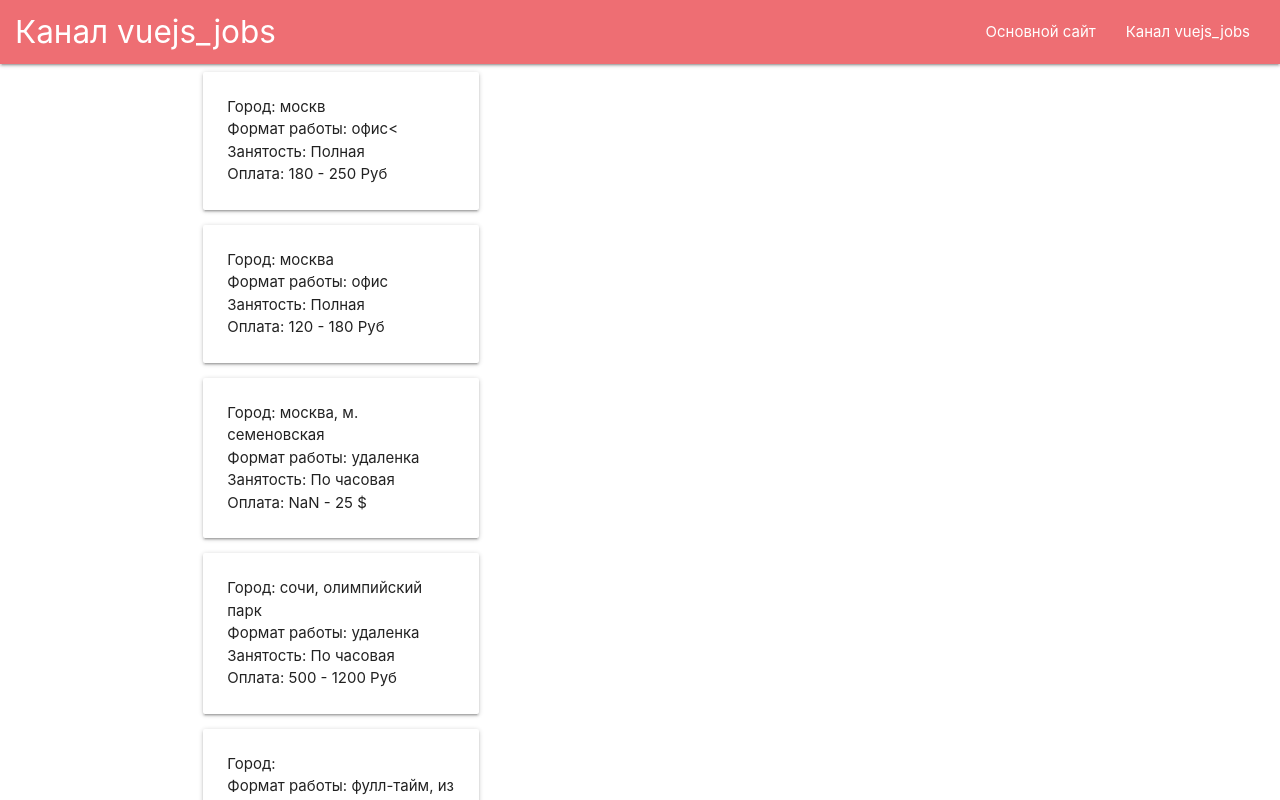
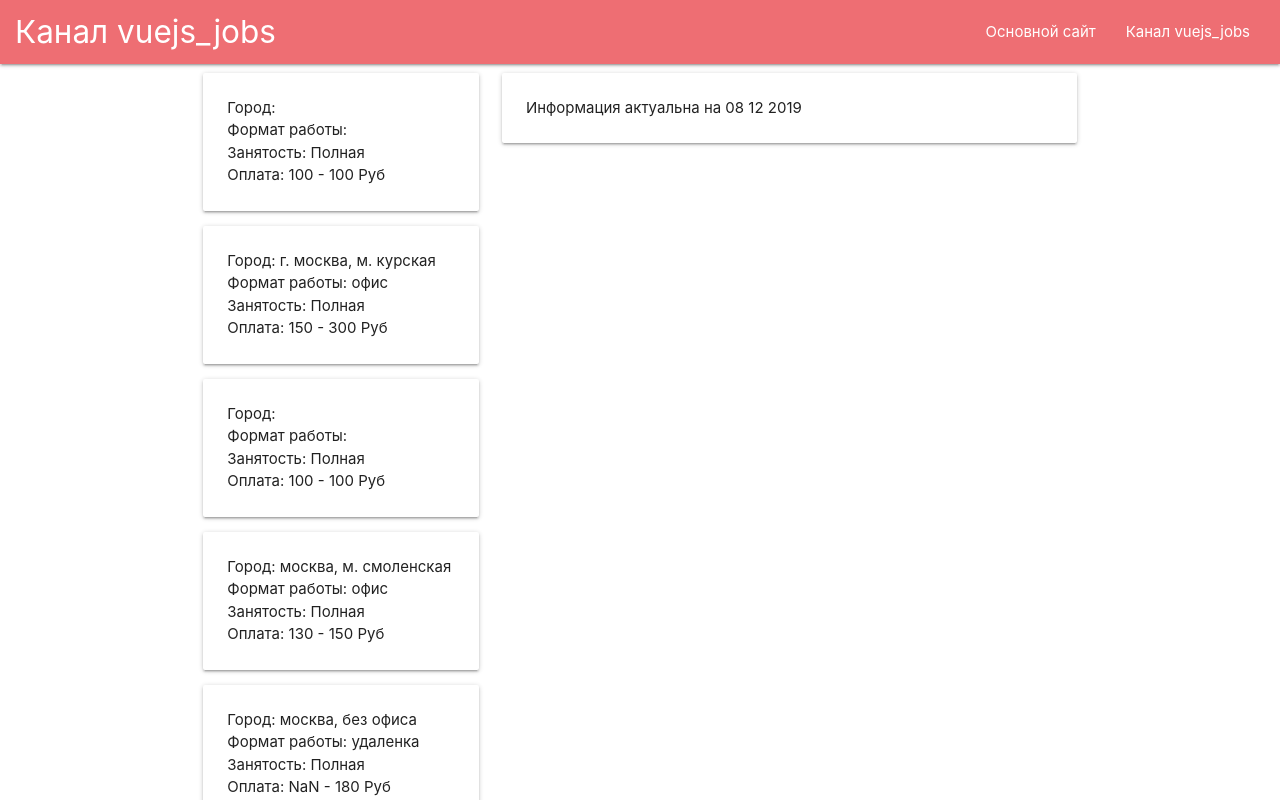
Before and after one commit to idushii/tg-vue-jobs, a Vue app: page / in a window 1280 px wide. Shown: the top 800 px of the page. Built offline with nearby package versions, Linux system fonts and the light colour scheme.

Commit message:
Поменял полрядок сообщений. Добавил и нформацию о дате обновления.

```diff
--- a/src/App.vue
+++ b/src/App.vue
@@ -15,12 +15,18 @@
     </nav>
     <div class="container">
       <div class="row">
+        <div class="col s12"></div>
         <div class="col s12 m4">
           <InfoList @select="select" />
         </div>
         <div class="col s12 m8 preview">
-          <div class="card " v-if="showItem">
+          <div class="card" v-if="showItem">
             <div class="card-content" v-html="showItem.text" />
+          </div>
+          <div class="card" v-else>
+            <div class="card-content">
+              <p>Информация актуальна на 08 12 2019</p>
+            </div>
           </div>
         </div>
       </div>
--- a/src/components/InfoList.vue
+++ b/src/components/InfoList.vue
@@ -30,7 +30,7 @@ export default class InfoList extends Vue {
 
   async mounted() {
     let data = await fetch("/items.json").then(r => r.json());
-    this.items.parse(data);
+    this.items.parse(data.reverse());
   }
 
   @Emit("select")
```
